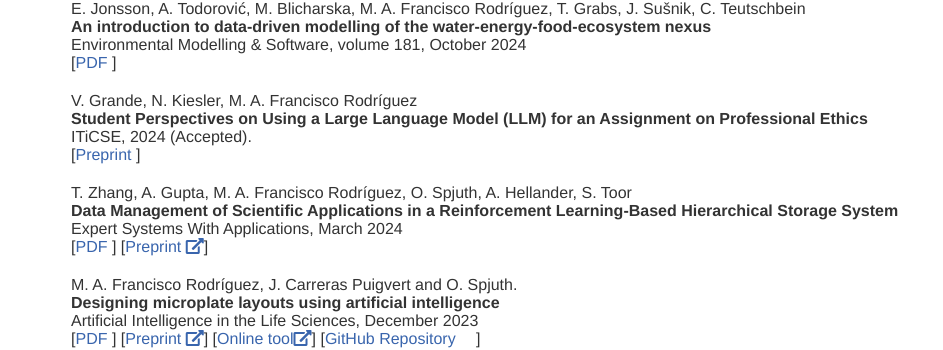
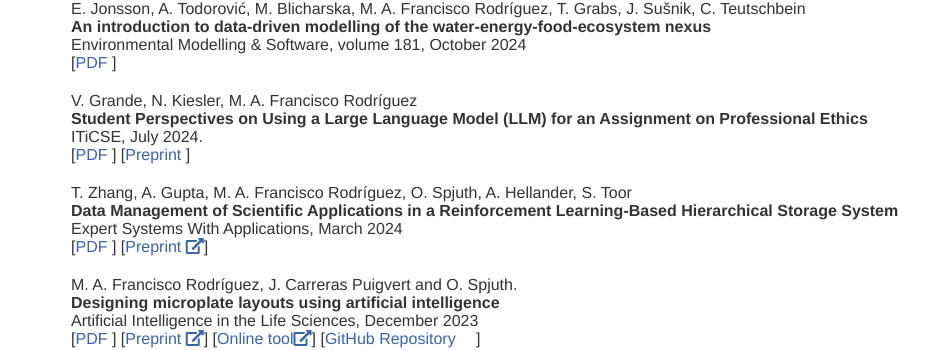
Before and after one commit to andreina-francisco/andreina-francisco.github.io, a Jekyll site: the page built from cv/index.html, in a window 1280 px wide and 900 px high. Shown: the part 423-773 px from the top of the window, without its empty margins (161-1104 px from the left). Built offline with Jekyll 4.4.1, drawn with Linux system fonts in a browser that asks for light colours; nearby versions of some CDN libraries; a style sheet for code colours, icons or effects is not loaded.

Commit message:
Link to ITiCSE paper

```diff
--- a/cv/index.html
+++ b/cv/index.html
@@ -41,9 +41,9 @@ title: Mar&iacute;a Andre&iacute;na Francisco Rodr&iacute;guez
     <span class="title">Student Perspectives on Using a Large Language Model (LLM) for an Assignment on Professional Ethics
 </span><br />
     <span class="note">
-    ITiCSE, 2024 (Accepted).
+    ITiCSE, July 2024.
     </span><br />
-    <!--[<a class="text" href="https://doi.org/10.1016/j.eswa.2023.121443">PDF <i class="ai ai-doi"></i></a>]-->
+    [<a class="text" href="https://doi.org/10.1145/3649217.3653624">PDF <i class="ai ai-doi"></i></a>]
     [<a class="text" href="https://arxiv.org/abs/2406.11858">Preprint <i class="ai ai-arxiv"></i></a>]
     </li>
 
```
